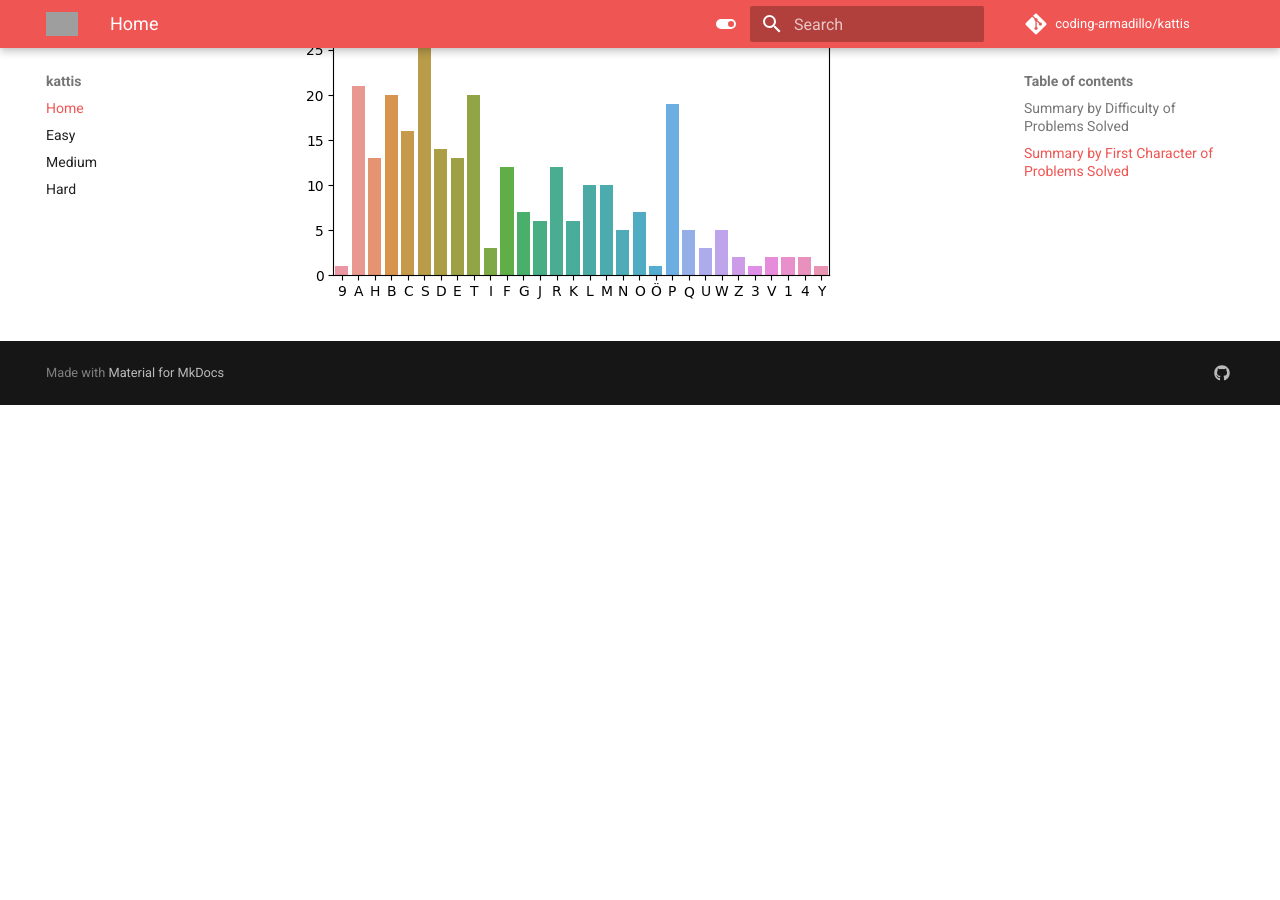
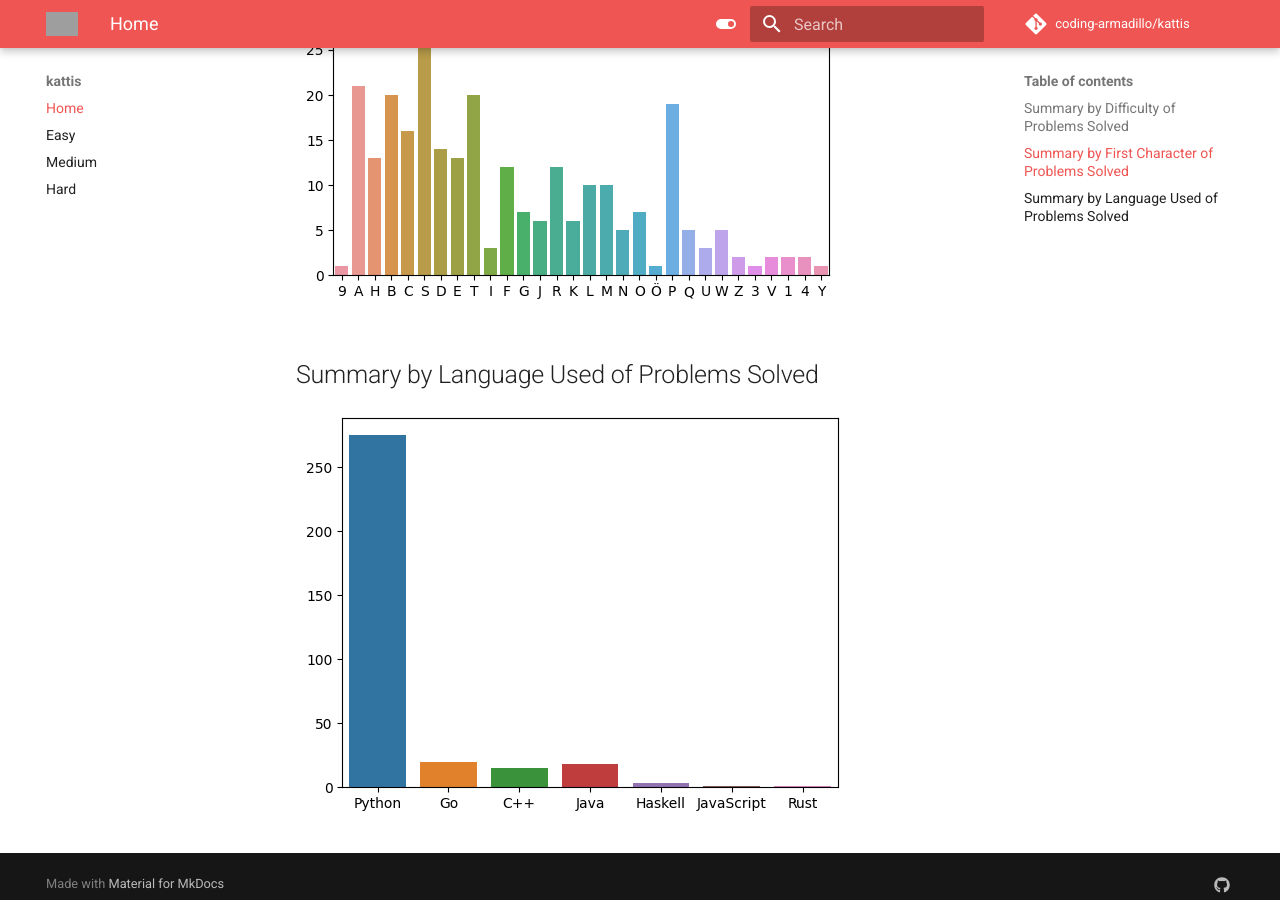
Before and after one commit to coding-armadillo/kattis, an MkDocs documentation site: the page built from docs/index.md, in a window 1280 px wide and 900 px high, scrolled down 534 px. Built offline with MkDocs 1.6.1 and Material for MkDocs 9.7.7, drawn with Linux system fonts in a browser that asks for light colours; comment, search, counter and statistics services are not loaded; before the commit the page ends 939 px from its top, so only the background shows below that; grey boxes are pictures that could not be loaded.

Commit message:
refresh docs

```diff
--- a/docs/index.md
+++ b/docs/index.md
@@ -11,3 +11,7 @@
 ## Summary by First Character of Problems Solved
 
 ![summary-by-first-char](summary-by-first-char.png)
+
+## Summary by Language Used of Problems Solved
+
+![summary-by-language](summary-by-language.png)
```
Also changed, not shown: docs/summary-by-language.png (added).
